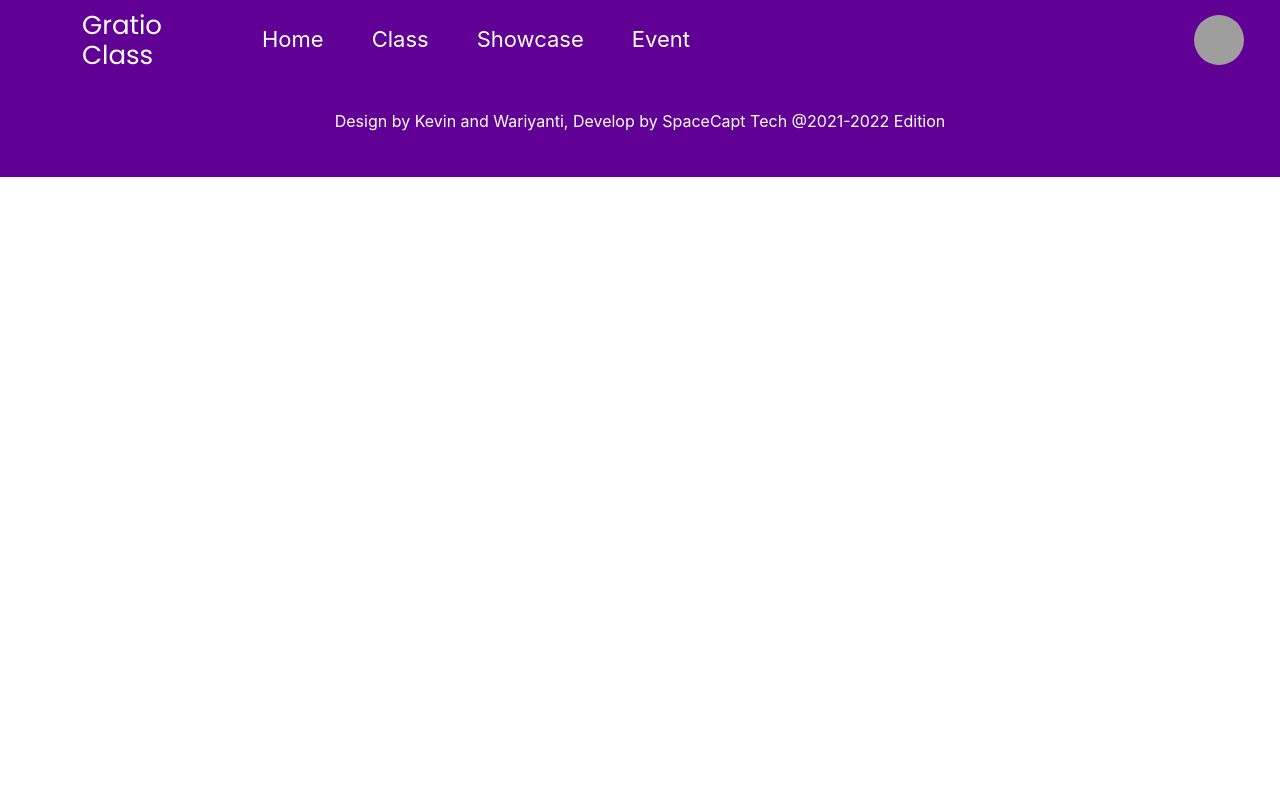
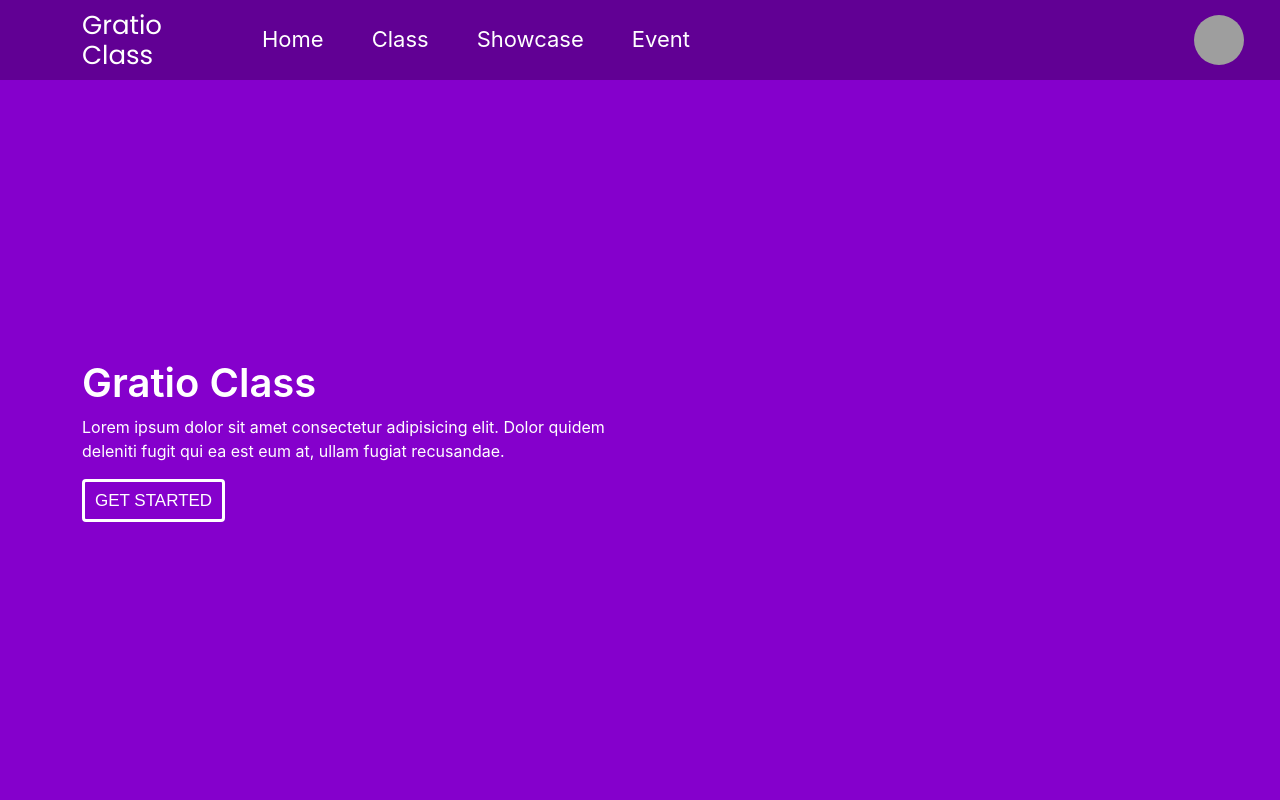
Before and after one commit to zulkarnaenfhr/GratioClass, a React (Create React App) app: page / in a window 1280 px wide. Shown: the top 800 px of the page. Built offline with nearby package versions, Linux system fonts and the light colour scheme; grey boxes are pictures that could not be loaded.

Commit message:
pembenaran homepage

```diff
--- a/src/Gratio-Class/Gratio-Class.jsx
+++ b/src/Gratio-Class/Gratio-Class.jsx
@@ -46,6 +46,7 @@ export default class GratioClass extends Component {
                     </div>
                 </nav>
                 <Routes>
+                    <Route path="/" element={<HomePage />} />
                     <Route path="/Homepage" element={<HomePage />} />
                     <Route path="/Class" element={<GratioClassClass />} />
                     <Route path="/Showcase" element={<Showcase />} />
--- a/src/Gratio-Class/GratioClass-Homepage/GratioClass-Homepage-Section1/GratioClass-Homepage-Section1.css
+++ b/src/Gratio-Class/GratioClass-Homepage/GratioClass-Homepage-Section1/GratioClass-Homepage-Section1.css
@@ -19,8 +19,8 @@
     color: white;
 }
 
-.sectionHomepage1-button {
-    /* Primary/90 */
+/* .sectionHomepage1-button {
+    Primary/90
     background: #350052;
     opacity: 0.8;
     border-radius: 36px;
@@ -38,6 +38,72 @@
     line-height: 23px;
 
     color: #ffffff;
+} */
+/*
+.sectionHomepage1-button {
+    border-radius: 4px;
+    background-color: #5ca1e1;
+    border: none;
+    color: #fff;
+    text-align: center;
+    font-size: 32px;
+    padding: 16px;
+    width: 220px;
+    transition: all 0.5s;
+    cursor: pointer;
+    margin: 36px;
+    box-shadow: 0 10px 20px -8px rgba(0, 0, 0, 0.7);
+
+    cursor: pointer;
+    position: relative;
+    transition: 0.5s;
+}
+
+.sectionHomepage1-button::after {
+    content: "»";
+    position: absolute;
+    opacity: 0;
+    top: 14px;
+    right: -20px;
+    transition: 0.5s;
+}
+
+.sectionHomepage1-button:hover {
+    padding-right: 24px;
+    padding-left: 8px;
+}
+
+.sectionHomepage1-button:hover::after {
+    opacity: 1;
+    right: 10px;
+} */
+
+.sectionHomepage1-button {
+    transition: all 0.5s ease;
+    color: #fff;
+    border: 3px solid white;
+    font-family: "Montserrat", sans-serif;
+    text-transform: uppercase;
+    text-align: center;
+    line-height: 1;
+    font-size: 17px;
+    background-color: transparent;
+    padding: 10px;
+    outline: none;
+    border-radius: 4px;
+}
+
+.sectionHomepage1-button:hover {
+    color: #001F3F;
+    background-color: #fff;
+}
+
+#sectionHomepage1-RightSide {
+    height: 100%;
+    width: 100%;
+    display: flex;
+    align-items: center;
+    justify-content: center;
 }
 
 /* time to responsive  */
--- a/src/Gratio-Class/GratioClass-Homepage/GratioClass-Homepage-Section1/GratioClass-Homepage-Section1.jsx
+++ b/src/Gratio-Class/GratioClass-Homepage/GratioClass-Homepage-Section1/GratioClass-Homepage-Section1.jsx
@@ -24,7 +24,7 @@ export default class GratioClassHomepageSection1 extends Component {
                         </div>
                         <div className="col-xl-6 col-lg-12">
                             <div id="sectionHomepage1-RightSide">
-                                <h1>gambar</h1>
+                                <h1>Logo Gratio Class</h1>
                             </div>
                         </div>
                     </div>
--- a/src/Gratio-Class/GratioClass-Homepage/GratioClass-Homepage-Section6/GratioClass-Homepage-Section6.css
+++ b/src/Gratio-Class/GratioClass-Homepage/GratioClass-Homepage-Section6/GratioClass-Homepage-Section6.css
@@ -15,12 +15,12 @@
     font-size: 20px;
 }
 
-.sectionHomepage6-link {
+.Homepage-Section6-Link {
     text-decoration: none;
     color: black;
 }
 
-.sectionHomepage6-link:hover {
+.Homepage-Section6-Link:hover {
     color: #8500cc;
 }
 
--- a/src/Gratio-Class/GratioClass-Homepage/GratioClass-Homepage-Section6/GratioClass-Homepage-Section6.jsx
+++ b/src/Gratio-Class/GratioClass-Homepage/GratioClass-Homepage-Section6/GratioClass-Homepage-Section6.jsx
@@ -34,44 +34,58 @@ export default class GratioClassHomepageSection6 extends Component {
                                     </a>
                                 </li> */}
                                 <li>
-                                    <Link to="/maintenance">Graphic Design</Link>
+                                    <Link className="Homepage-Section6-Link" to="/maintenance">
+                                        Graphic Design
+                                    </Link>
                                 </li>
                                 <li>
                                     {/* <a className="sectionHomepage6-link" href="">
                                         UI/UX Desiign
                                     </a> */}
-                                    <Link to="/maintenance">UI/UX Desiign</Link>
+                                    <Link className="Homepage-Section6-Link" to="/maintenance">
+                                        UI/UX Desiign
+                                    </Link>
                                 </li>
                                 <li>
                                     {/* <a className="sectionHomepage6-link" href="">
                                         3D Design
                                     </a> */}
-                                    <Link to="/maintenance">3D Design</Link>
+                                    <Link className="Homepage-Section6-Link" to="/maintenance">
+                                        3D Design
+                                    </Link>
                                 </li>
                                 <li>
                                     {/* <a className="sectionHomepage6-link" href="">
                                         Video Editing & Motion
                                     </a> */}
-                                    <Link to="/maintenance">Video Editing & Motion</Link>
+                                    <Link className="Homepage-Section6-Link" to="/maintenance">
+                                        Video Editing & Motion
+                                    </Link>
                                 </li>
                             </ul>
                             <p className="sectionHomepage6-2-desc" data-aos="fade-up" data-aos-delay="500">
                                 {/* <a className="sectionHomepage6-link" href="">
                                     All Class
                                 </a> */}
-                                <Link to="/maintenance">All Class</Link>
+                                <Link className="Homepage-Section6-Link" to="/maintenance">
+                                    All Class
+                                </Link>
                             </p>
                             <p className="sectionHomepage6-2-desc" data-aos="fade-up" data-aos-delay="500">
                                 {/* <a className="sectionHomepage6-link" href="">
                                     Showcase
                                 </a> */}
-                                <Link to="/maintenance">Showcase</Link>
+                                <Link className="Homepage-Section6-Link" to="/maintenance">
+                                    Showcase
+                                </Link>
                             </p>
                             <p className="sectionHomepage6-2-desc" data-aos="fade-up" data-aos-delay="500">
                                 {/* <a className="sectionHomepage6-link" href="">
                                     Event
                                 </a> */}
-                                <Link to="/maintenance">Event</Link>
+                                <Link className="Homepage-Section6-Link" to="/maintenance">
+                                    Event
+                                </Link>
                             </p>
                         </div>
                         <div className="col-lg-3 col-md-6">
@@ -90,13 +104,17 @@ export default class GratioClassHomepageSection6 extends Component {
                                         {/* <a className="sectionHomepage6-link" href="">
                                             Whatsapp
                                         </a> */}
-                                        <Link to="/maintenance">Whatsapp</Link>
+                                        <Link className="Homepage-Section6-Link" to="/maintenance">
+                                            Whatsapp
+                                        </Link>
                                     </p>
                                     <p className="sectionHomepage6-3-desc" data-aos="fade-up" data-aos-delay="500">
                                         {/* <a className="sectionHomepage6-link" href="">
                                             FAQ
                                         </a> */}
-                                        <Link to="/maintenance">FAQ</Link>
+                                        <Link className="Homepage-Section6-Link" to="/maintenance">
+                                            FAQ
+                                        </Link>
                                     </p>
                                 </div>
                                 <div className="col-lg-12 col-md-6">
```
Also changed, not shown: src/Gratio-Class/GratioClass-Homepage/GratioClass-Homepage-Section6/index.html (deleted, +0 -15 lines), sampaimana.txt.
